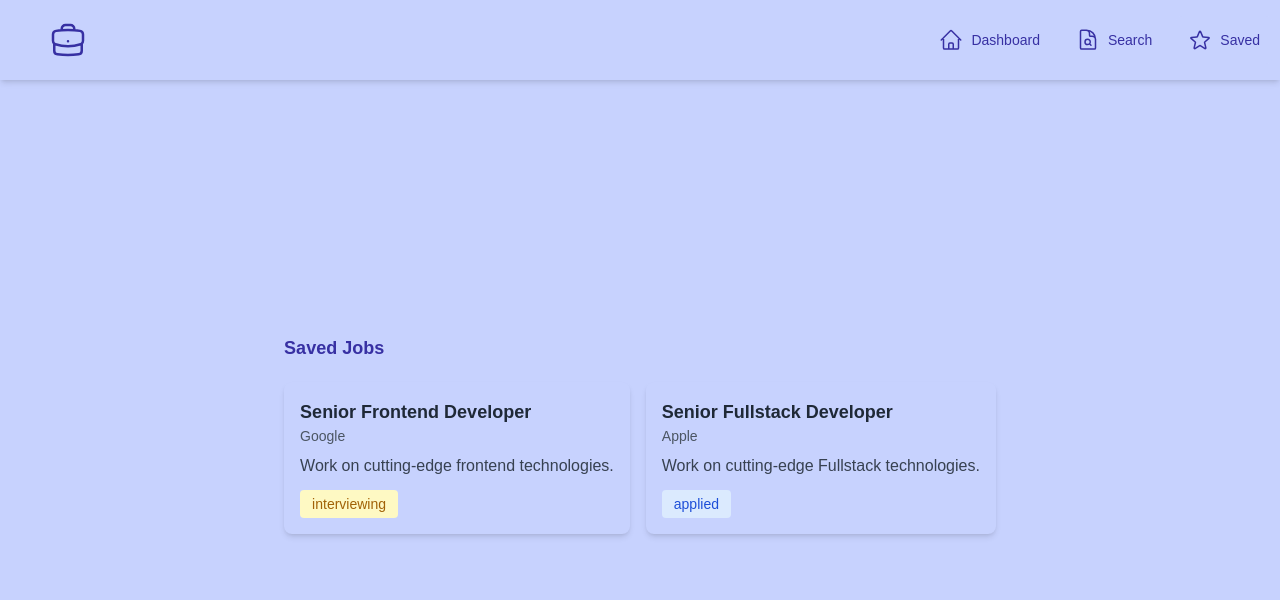
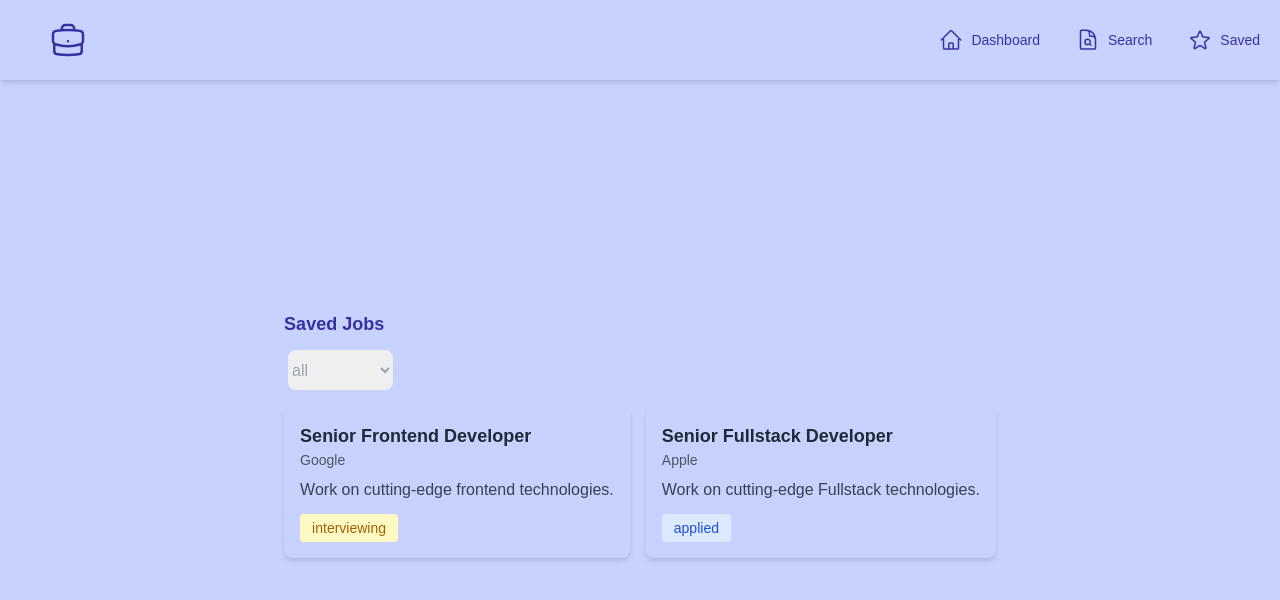
Before and after one commit to jadonahue/job-search-tracker, a Next.js app: page /saved in a window 1280 px wide. Shown: the top 600 px of the page. Built offline with nearby package versions, Linux system fonts and the light colour scheme.

Commit message:
Fix job list filter for saved jobs.

```diff
--- a/src/app/saved/page.js
+++ b/src/app/saved/page.js
@@ -1,12 +1,17 @@
+'use client'
+
 import JobList from "@/components/JobList";
 import Navbar from "@/components/Navbar";
+import { useState } from "react";
 
 export default function Page() {
+    const [statusFilter, setStatusFilter] = useState("all");
+
     return (
         <div className="flex flex-col min-h-screen">
             <Navbar />
             <div className="flex flex-1 justify-center items-center">
-                <JobList filterType="saved" />
+                <JobList filterType="saved" statusFilter={statusFilter} setStatusFilter={setStatusFilter} />
             </div>
         </div>
     )
--- a/src/app/search/page.js
+++ b/src/app/search/page.js
@@ -14,7 +14,8 @@ export default function Page() {
         jobTitle: "",
         jobType: "",
         location: "",
-        salaryRange: ""
+        salaryRange: "",
+        jobStatus: "",
     })
 
     const handleFilterChange = (e) => {
--- a/src/components/JobList.js
+++ b/src/components/JobList.js
@@ -1,4 +1,5 @@
 import JobCard from "@/components/JobCard";
+import SelectField from "@/components/SelectField";
 import { v4 as uuidv4 } from 'uuid';
 
 const jobs = [
@@ -44,18 +45,29 @@ const jobs = [
     }
 ]
 
-const JobList = ({ filterType }) => {
+const JobList = ({ filterType, statusFilter, setStatusFilter }) => {
 
     const savedJobs = jobs.filter(job => job.saved);
 
-    const savedJobsList = savedJobs.length > 0
-        ? savedJobs.map((job) => <JobCard key={job.id} job={job} />)
+    const filteredSavedJobs = statusFilter && statusFilter !== "all"
+        ? savedJobs.filter(job => job.status === statusFilter)
+        : savedJobs;
+
+    const savedJobsList = filteredSavedJobs.length > 0
+        ? filteredSavedJobs.map((job) => <JobCard key={job.id} job={job} />)
         : <p className="text-gray-500">No saved jobs yet</p>;
 
     if (filterType === "saved") {
         return (
             <div>
                 <h2 className="text-lg font-semibold mb-2">Saved Jobs</h2>
+                <SelectField
+                    name="statusFilter"
+                    value={statusFilter}
+                    onChange={(e) => setStatusFilter(e.target.value)}
+                    options={["all", "applied", "interviewing", "offer", "rejected"]}
+                />
+
                 <div className="flex flex-wrap gap-4">
                     {savedJobsList}
                 </div>
```
